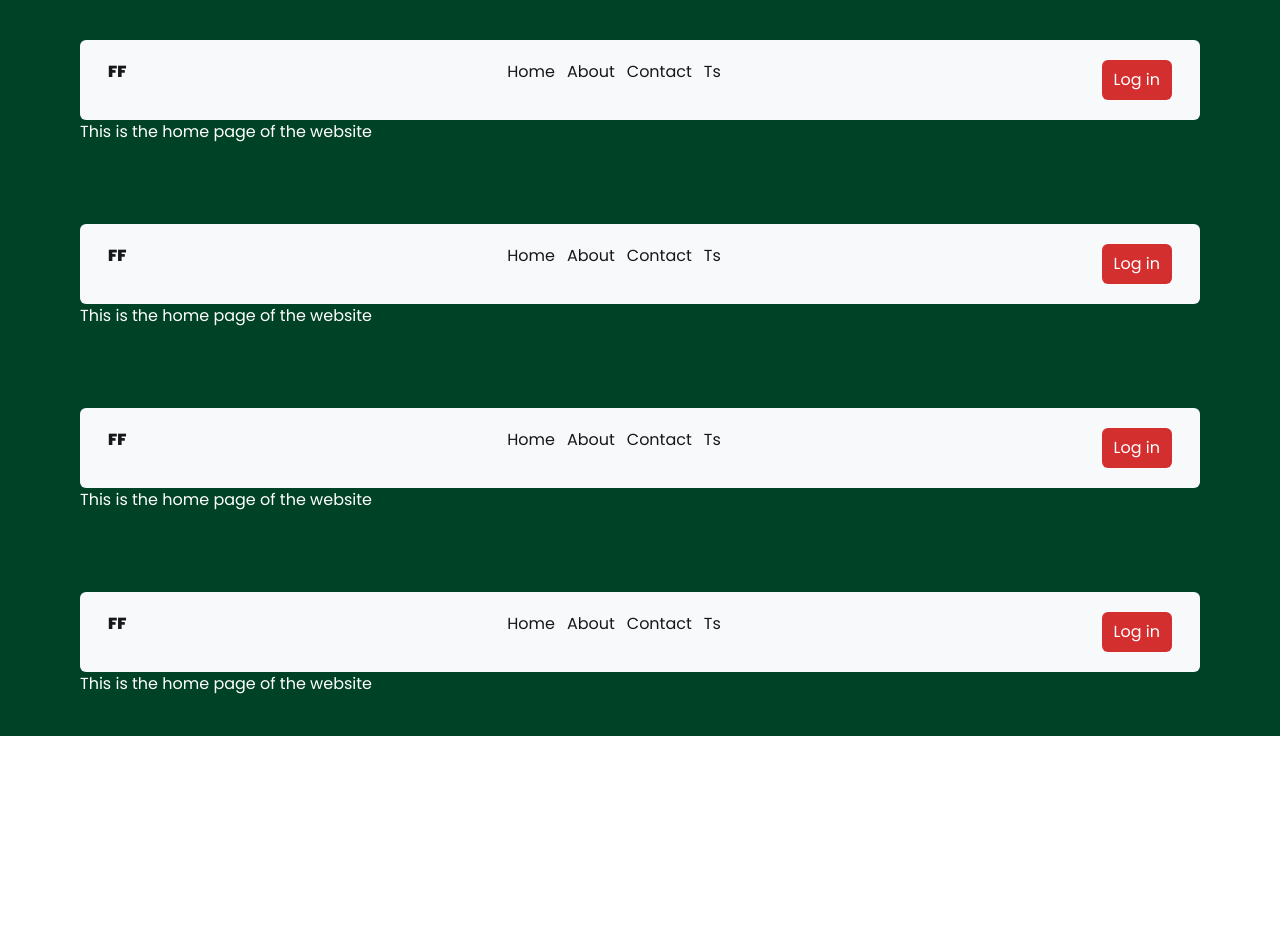
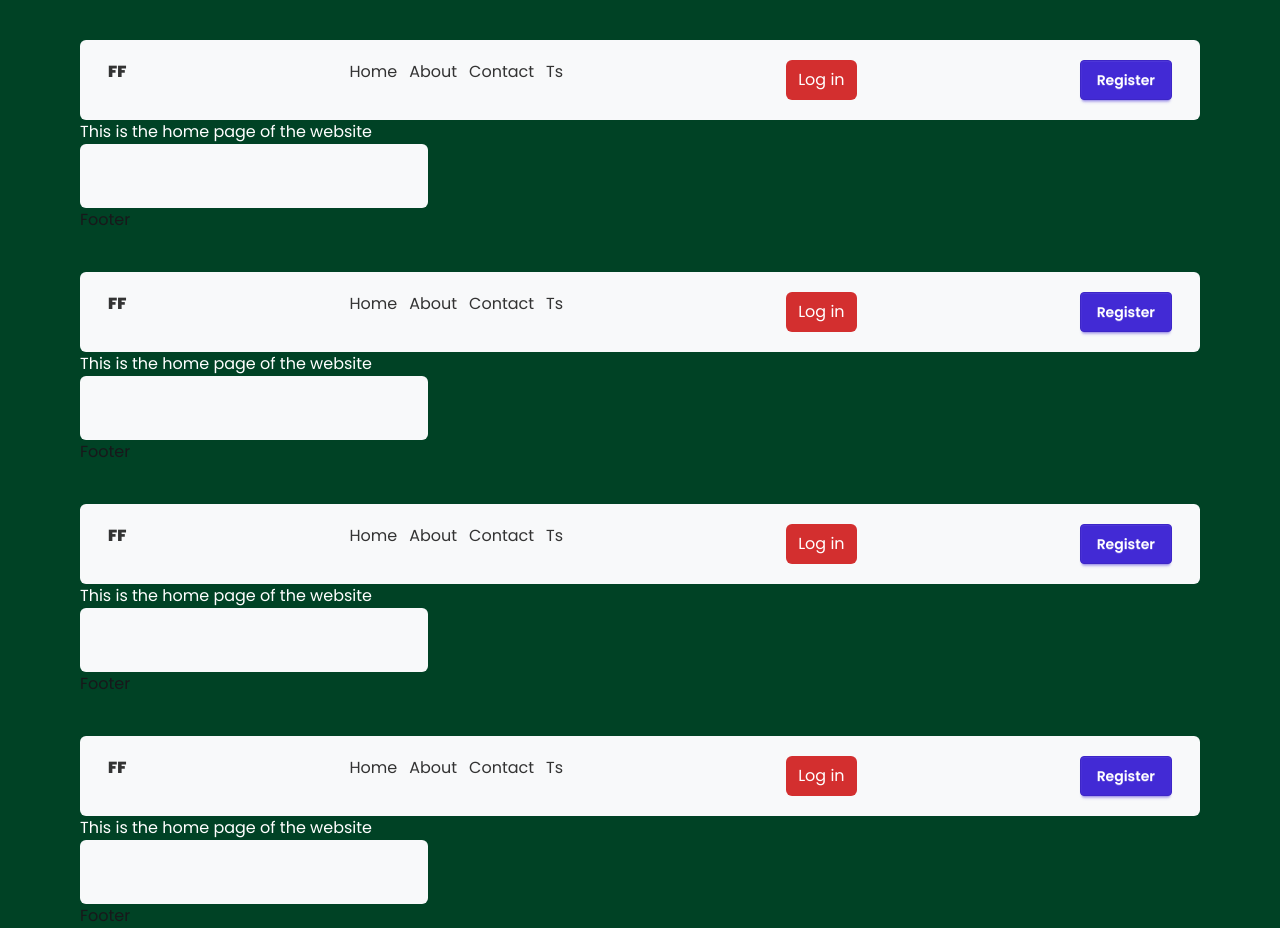
Before and after one commit to joshuaikechukwuodoh/food-delivery-ui-ts, a React (Vite) app: page / in a window 1280 px wide. Before the commit the page ends 800 px from the top, so only its background shows below. Built offline with nearby package versions, Linux system fonts and the light colour scheme.

Commit message:
Creating components for reusability

```diff
--- a/package.json
+++ b/package.json
@@ -14,6 +14,7 @@
     "@tailwindcss/vite": "^4.1.4",
     "@tanstack/react-query": "^5.74.3",
     "axios": "^1.8.4",
+    "clsx": "^2.1.1",
     "daisyui": "^5.0.23",
     "react": "^19.0.0",
     "react-dom": "^19.0.0",
--- a/src/components/common/Button.tsx
+++ b/src/components/common/Button.tsx
@@ -1,13 +1,13 @@
-import { ReactNode } from "react";
+import clsx from "clsx";
+import { ButtonHTMLAttributes, ReactNode } from "react";
 
-interface ButtonProps {
+interface ButtonProps extends ButtonHTMLAttributes<HTMLButtonElement> {
   children: ReactNode;
-  className: string;
-  onClick?: () => void;
+  className?: string;
 }
 
-export const Button = ({ children, onClick, className }: ButtonProps) => (
-  <button className={className} onClick={onClick}>
+export const Button = ({ children, className, ...rest }: ButtonProps) => (
+  <button className={clsx(className)} {...rest}>
     {children}
   </button>
 );
--- a/src/components/common/Input.tsx
+++ b/src/components/common/Input.tsx
@@ -0,0 +1,10 @@
+import { InputHTMLAttributes } from "react";
+
+interface InputProps extends InputHTMLAttributes<HTMLInputElement> {
+  name: string;
+}
+const Input = ({ name, ...rest }: InputProps) => (
+  <input name={name} {...rest} />
+);
+
+export default Input;
--- a/src/components/layout/Footer.tsx
+++ b/src/components/layout/Footer.tsx
@@ -0,0 +1,5 @@
+const Footer = () => {
+  return <div>Footer</div>;
+};
+
+export default Footer;
--- a/src/components/layout/Header.tsx
+++ b/src/components/layout/Header.tsx
@@ -6,7 +6,7 @@ export default function Header() {
   };
   return (
     <>
-      <div className="flex  flex-row justify-between align-middle rounded-md bg-lightMist px-7 py-5 w-full">
+      <div className="flex text-charcoalSlate  flex-row justify-between align-middle rounded-md bg-lightMist px-7 py-5 w-full">
         <h1 className="font-black ">FF</h1>
         <ul className="flex align-middle gap-3 justify-between">
           <li>Home</li>
@@ -20,6 +20,7 @@ export default function Header() {
         >
           Log in
         </Button>
+        <Button className="btn-base">Register</Button>
       </div>
     </>
   );
--- a/src/index.css
+++ b/src/index.css
@@ -3,6 +3,11 @@
 @import "tailwindcss";
 
 @plugin "daisyui";
+
+/* button default styles */
+.btn-base {
+  @apply btn btn-primary text-white px-4 py-2 rounded;
+}
 
 @theme {
   /* colors for my ui  */
--- a/src/pages/Home.tsx
+++ b/src/pages/Home.tsx
@@ -1,13 +1,21 @@
+import Input from "../components/common/Input";
+import Footer from "../components/layout/Footer";
 import Header from "../components/layout/Header";
 
 export default function Home() {
   return (
     <>
-      <div className="bg-darkGreen w-full py-10 px-20">
+      <div className="bg-darkGreen w-full pt-10 px-20">
         <Header />
         <h1 className="animate-fade-in-scale text-creamyWhite">
           This is the home page of the website
         </h1>
+        <Input
+          name="inputSearchforRes"
+          type="text"
+          className="pl-3 outline-none border-none focus:outline-none bg-lightMist text-black p-5 rounded-md  focus:ring-0"
+        />
+        <Footer />
       </div>
     </>
   );
```
Also changed, not shown: src/components/ui/Carousel.tsx (added), src/components/ui/Hero.tsx (added), 1 other file (tests, documents, lock files or other folders).
